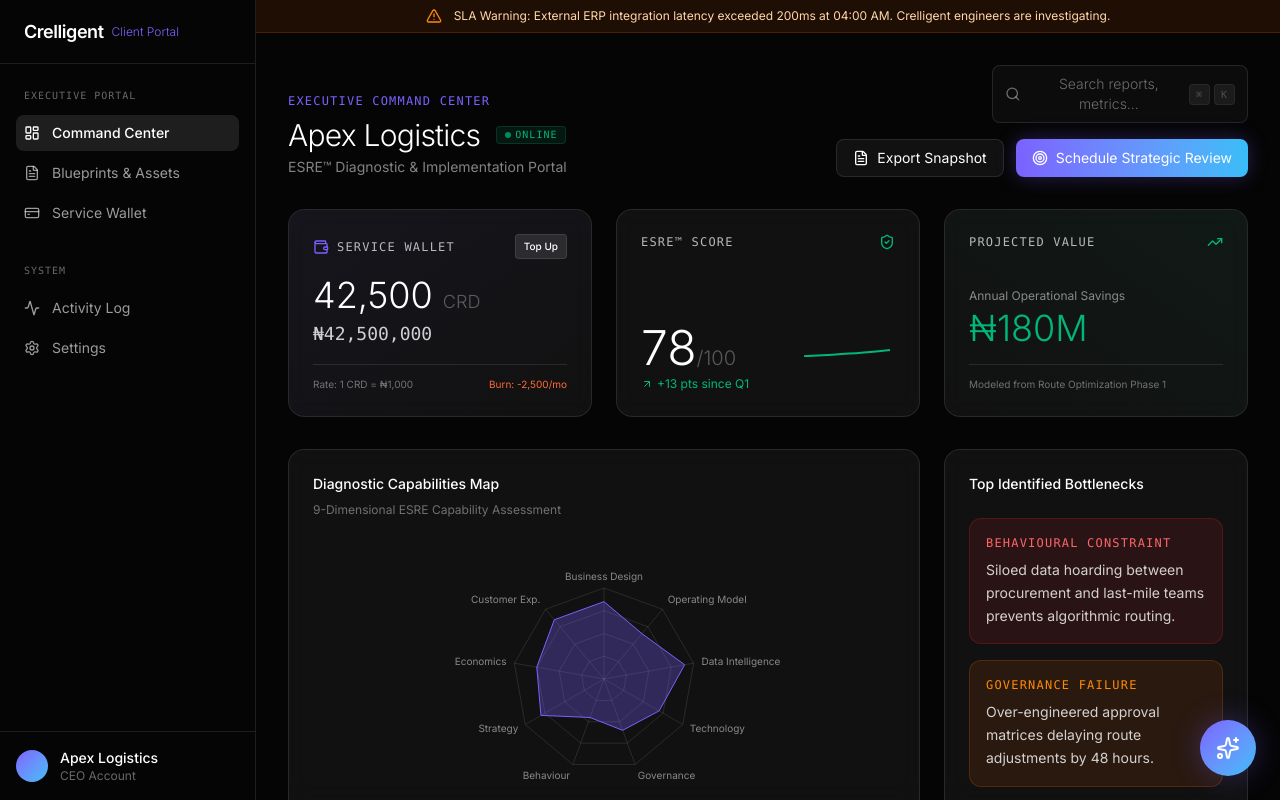
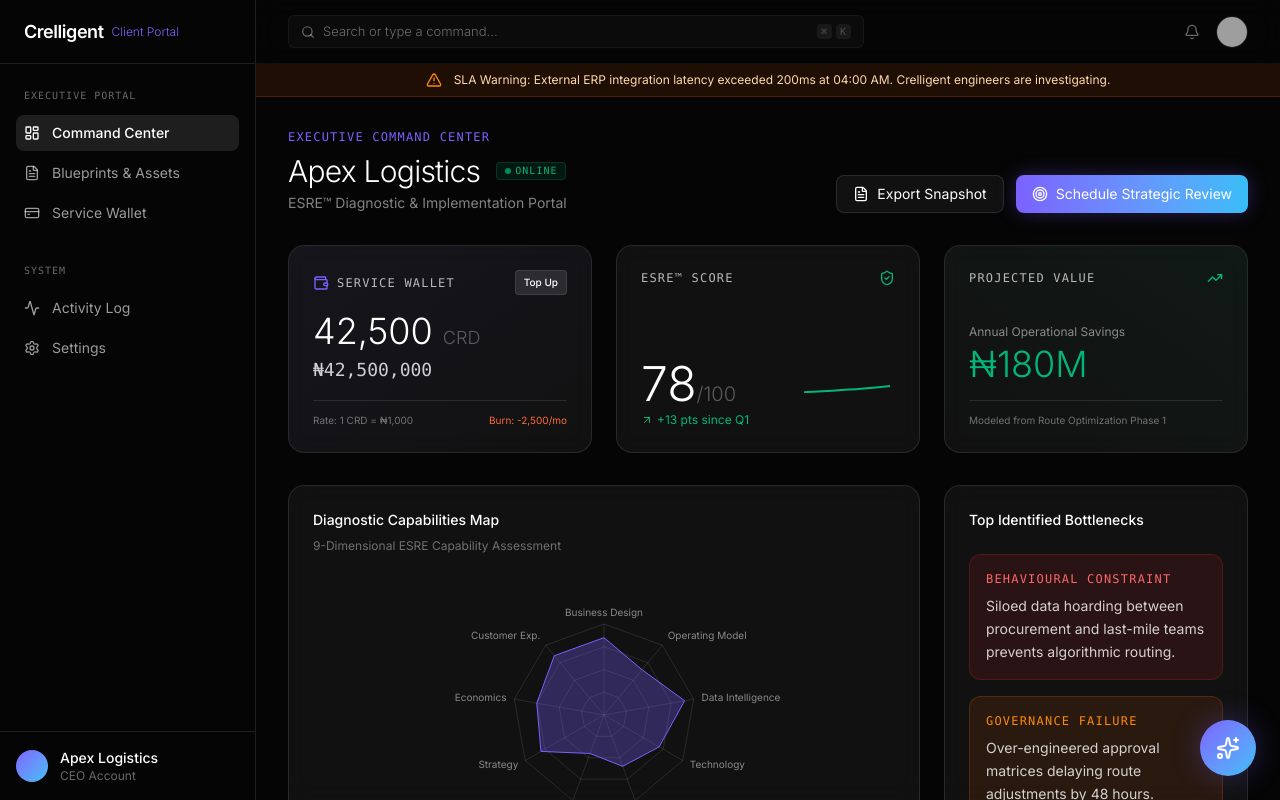
Before and after one commit to Crelligent/crelligent-client-app, a Next.js app: page / in a window 1280 px wide. Built offline with nearby package versions, Linux system fonts and the light colour scheme; grey boxes are pictures that could not be loaded.

Commit message:
style: move CMD search bar to top left header and extend width

```diff
--- a/src/app/page.tsx
+++ b/src/app/page.tsx
@@ -40,6 +40,34 @@ export default function ClientPortalPage() {
         <div className="flex h-screen bg-[#050505] text-white overflow-hidden">
             <Sidebar />
             <main className="flex-1 overflow-y-auto relative">
+                {/* Top Navigation Bar */}
+                <div className="h-16 border-b border-white/5 px-6 lg:px-8 flex items-center justify-between sticky top-0 bg-[#050505]/80 backdrop-blur-md z-40">
+                    <div className="flex-1 max-w-xl">
+                        {/* Command Search Bar */}
+                        <button
+                            onClick={() => window.dispatchEvent(new Event('open-command-palette'))}
+                            className="flex items-center justify-between w-full px-3 py-1.5 bg-white/[0.03] hover:bg-white/[0.06] border border-white/5 rounded-md transition-colors text-white/40 group"
+                        >
+                            <div className="flex items-center gap-2">
+                                <Search className="w-3.5 h-3.5" />
+                                <span className="text-[13px] font-light">Search or type a command...</span>
+                            </div>
+                            <div className="flex items-center gap-1 font-mono text-[10px] tracking-widest uppercase opacity-60 group-hover:opacity-100 transition-opacity">
+                                <span className="bg-white/10 px-1 rounded">⌘</span>
+                                <span className="bg-white/10 px-1 rounded">K</span>
+                            </div>
+                        </button>
+                    </div>
+
+                    <div className="flex items-center gap-4">
+                        <button className="text-white/40 hover:text-white transition-colors">
+                            <Bell className="w-4 h-4" />
+                        </button>
+                        <div className="w-8 h-8 rounded-full border border-white/10 overflow-hidden">
+                            <img src="https://images.unsplash.com/photo-1560250097-0b93528c311a?ixlib=rb-1.2.1&auto=format&fit=facearea&facepad=2&w=256&h=256&q=80" alt="CEO Avatar" className="w-full h-full object-cover" />
+                        </div>
+                    </div>
+                </div>
 
                 {/* Alert Banner */}
                 <div className="bg-orange-500/10 border-b border-orange-500/20 px-6 py-2 flex items-center justify-center gap-3">
@@ -49,7 +77,7 @@ export default function ClientPortalPage() {
 
                 <div className="p-6 lg:p-8 max-w-7xl mx-auto">
 
-                    {/* Header & Command Palette */}
+                    {/* Header */}
                     <header className="mb-8 flex flex-col md:flex-row md:items-end justify-between gap-6">
                         <div>
                             <div className="text-xs font-mono uppercase tracking-widest text-[#7B61FF] mb-2">Executive Command Center</div>
@@ -63,21 +91,6 @@ export default function ClientPortalPage() {
                         </div>
 
                         <div className="flex flex-col items-end gap-4">
-                            {/* Command Search Bar */}
-                            <button
-                                onClick={() => window.dispatchEvent(new Event('open-command-palette'))}
-                                className="flex items-center justify-between w-64 px-3 py-2 bg-white/[0.03] hover:bg-white/[0.06] border border-white/10 rounded-lg transition-colors text-white/40 group"
-                            >
-                                <div className="flex items-center gap-2">
-                                    <Search className="w-4 h-4" />
-                                    <span className="text-sm font-light">Search reports, metrics...</span>
-                                </div>
-                                <div className="flex items-center gap-1 font-mono text-[10px] tracking-widest uppercase opacity-60 group-hover:opacity-100 transition-opacity">
-                                    <span className="bg-white/10 px-1.5 py-0.5 rounded border border-white/10">⌘</span>
-                                    <span className="bg-white/10 px-1.5 py-0.5 rounded border border-white/10">K</span>
-                                </div>
-                            </button>
-
                             {/* Action Buttons */}
                             <div className="flex gap-3">
                                 <button className="px-4 py-2 bg-white/5 hover:bg-white/10 rounded-lg text-sm border border-white/10 transition-colors flex items-center gap-2">
```
